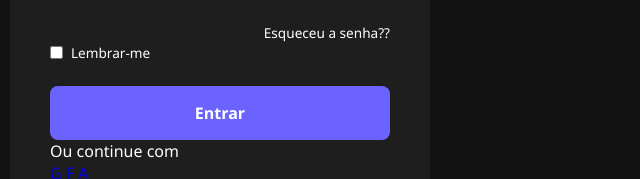
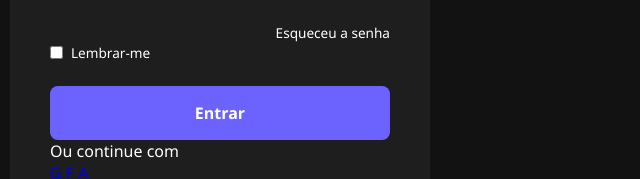
Before and after one commit to Andre-pin/Nova-Tela-de-Login, a plain HTML site: page index.html in a window 1280 px wide. Shown: the part 443-622 px from the top of the page, 420-1060 px from the left. Drawn offline with Linux system fonts and the light colour scheme.

Commit message:
corrigir erros

```diff
--- a/index.html
+++ b/index.html
@@ -35,7 +35,7 @@
             </div>
 
             <div class="forgot-password">
-                <a href="/recuperar-senha">Esqueceu a senha??</a>
+                <a href="/recuperar-senha">Esqueceu a senha</a>
             </div>
 
             <div class="options">
```
